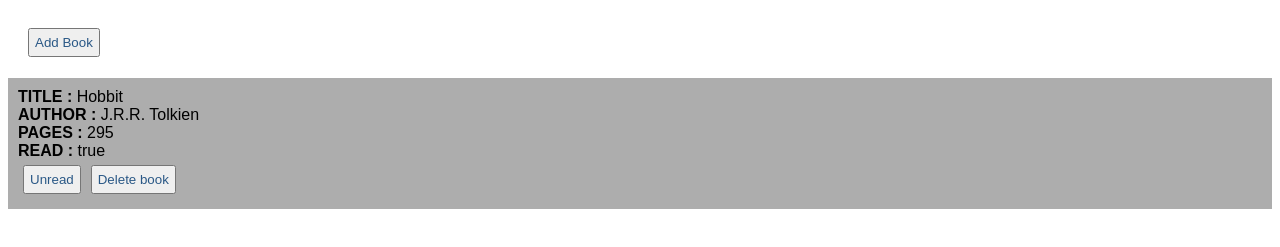
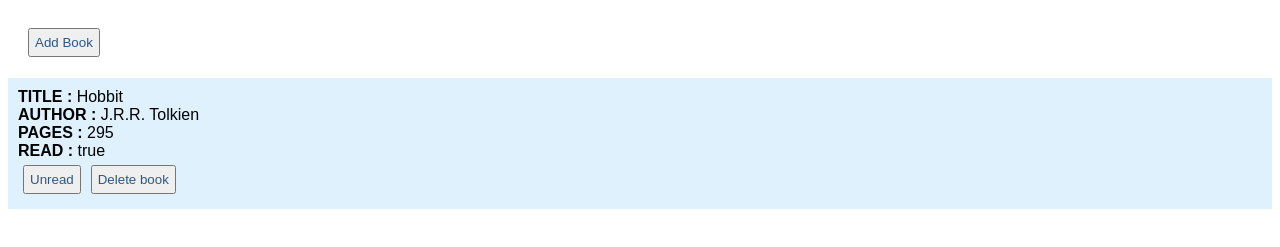
Before and after one commit to alishabab/javascript-library, a website with bundled scripts: page index.html in a window 1280 px wide. Shown: the part 81-328 px from the top of the page. Built offline with nearby package versions, Linux system fonts and the light colour scheme.

Commit message:
Improved styling

```diff
--- a/stylesheet/style.scss
+++ b/stylesheet/style.scss
@@ -10,7 +10,7 @@ button {
 }
 
 ul {
-  background-color: #adadad;
+  background-color: #41acf32c;
   padding: 10px;
   list-style: none;
 }
```
Also changed, not shown: stylesheet/style.css, 1 other file.
